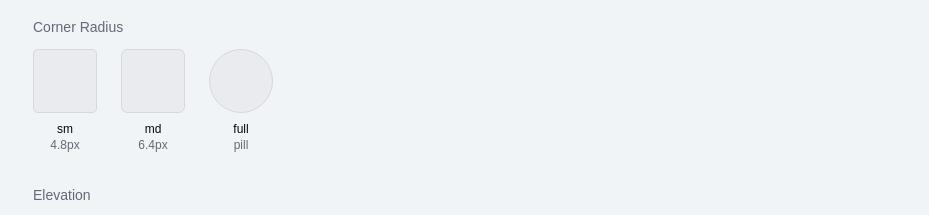
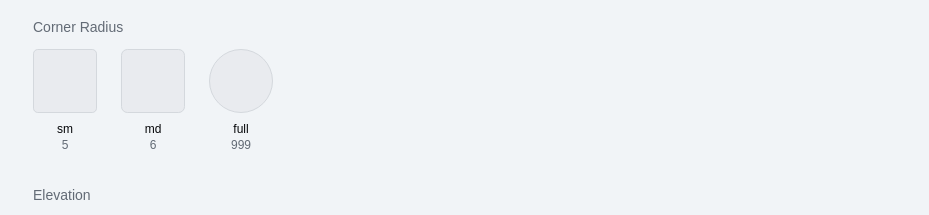
Before and after one commit to iangoldberg-vts/Reimagine-Tokens, a React (Vite) app: page / in a window 1280 px wide. Shown: the part 2160-2375 px from the top of the page, without its empty margins (295-1224 px from the left). Built offline with nearby package versions, Linux system fonts and the light colour scheme.

Commit message:
Show Corner Radius values as whole Figma-entry numbers

```diff
--- a/src/App.tsx
+++ b/src/App.tsx
@@ -106,9 +106,9 @@ const FUNCTIONAL_TOKENS: ColorToken[] = [
 ]
 
 const RADIUS_SCALE = [
-  { label: 'sm', className: 'rounded-sm', px: '4.8px' },
-  { label: 'md', className: 'rounded-md', px: '6.4px' },
-  { label: 'full', className: 'rounded-full', px: 'pill' },
+  { label: 'sm', className: 'rounded-sm', px: '5' },
+  { label: 'md', className: 'rounded-md', px: '6' },
+  { label: 'full', className: 'rounded-full', px: '999' },
 ]
 
 const TYPE_SCALE = [
```
